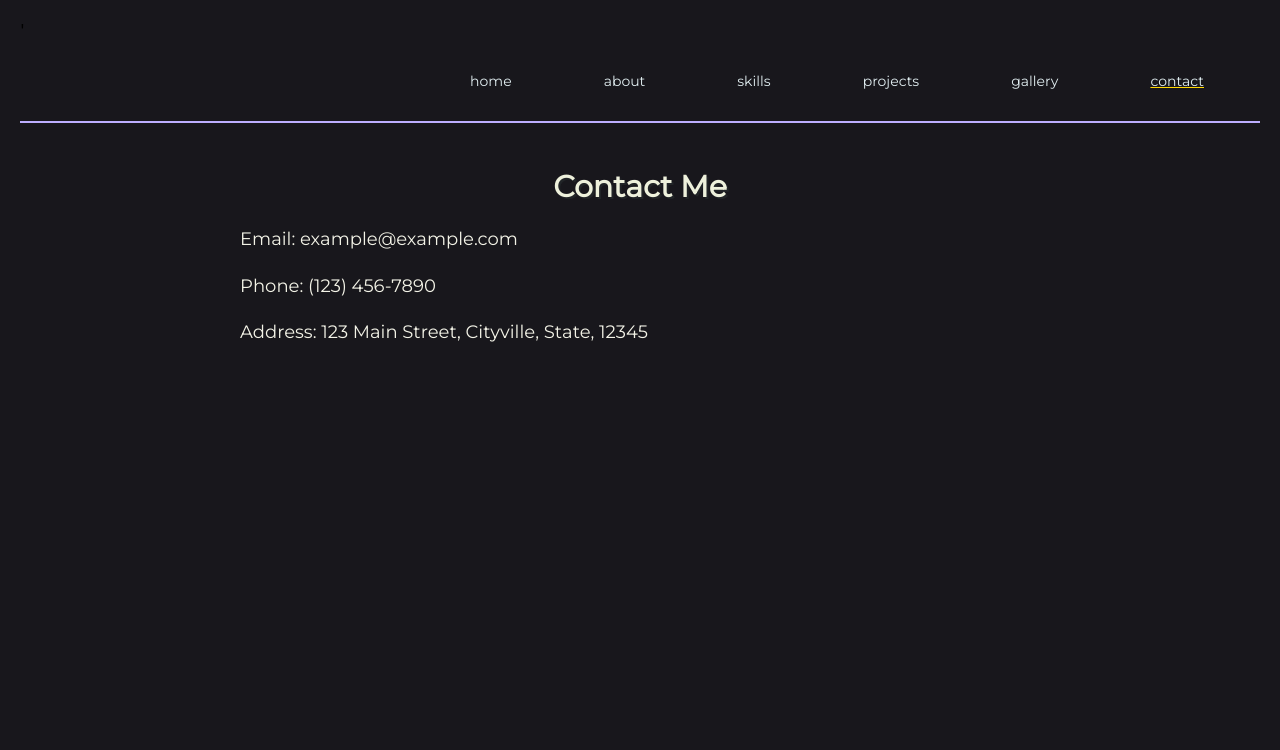
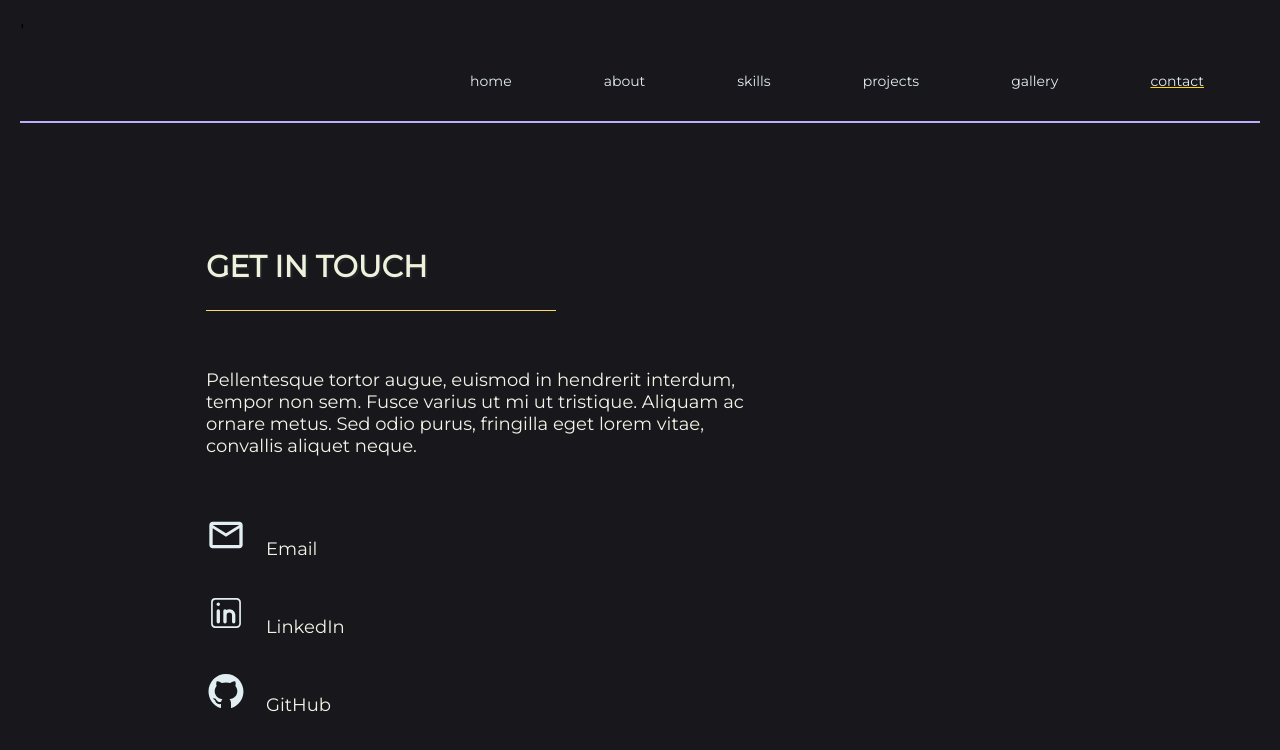
Before and after one commit to Plufin/Portfolio, a React (Create React App) app: page /contact in a window 1280 px wide. Shown: the top 750 px of the page. Built offline with nearby package versions, Linux system fonts and the light colour scheme.

Commit message:
create gallery and contact basestructure

```diff
--- a/src/pages/Contact.js
+++ b/src/pages/Contact.js
@@ -1,38 +1,77 @@
-import React from 'react';
+import Global from '../components/global';
 import styled from 'styled-components';
-import Global from '../components/global.js';
+import { MdOutlineEmail } from 'react-icons/md';
+import { CiLinkedin } from 'react-icons/ci';
+import { AiFillGithub } from 'react-icons/ai';
 
-const Contact = () => {
+function Contact() {
   return (
-    <Container>
+    <div className="base">
       <Global />
-      <ContactTitle>Contact Me</ContactTitle>
-      <ContactInfo>
-        <p>Email: example@example.com</p>
-        <p>Phone: (123) 456-7890</p>
-        <p>Address: 123 Main Street, Cityville, State, 12345</p>
-      </ContactInfo>
-    </Container>
+      <Content>
+        <Title>
+          <h2>GET IN TOUCH</h2>
+        </Title>
+        <p>Pellentesque tortor augue, euismod in hendrerit interdum, tempor non sem. Fusce varius ut mi ut tristique. Aliquam ac ornare metus. Sed odio purus, fringilla eget lorem vitae, convallis aliquet neque. </p>
+        <Info>
+          <InfoItem>
+            <IconContainer>
+              <MdOutlineEmail />
+            </IconContainer>
+            <p>Email</p>
+          </InfoItem>
+          <InfoItem>
+            <IconContainer>
+              <CiLinkedin />
+            </IconContainer>
+            <p>LinkedIn</p>
+          </InfoItem>
+          <InfoItem>
+            <IconContainer>
+              <AiFillGithub />
+            </IconContainer>
+            <p>GitHub</p>
+          </InfoItem>
+        </Info>
+      </Content>
+    </div>
   );
-};
+}
 
-const Container = styled.div`
-  max-width: 800px;
-  margin: 0 auto;
-  padding: 20px;
+const Content = styled.div`
+  flex: 1;
+  display: flex;
+  flex-direction: column;
+  padding-left: 15%;
+  padding-right: 40%;
+  padding-top: 100px;
 `;
 
-const ContactTitle = styled.h2`
-  text-align: center;
-  margin-bottom: 20px;
+
+const Title = styled.div`
+  border-bottom: 1px solid #FCD864;
+  min-width: 150px;
+  max-width: 350px;
+  margin-bottom: 40px;
 `;
 
-const ContactInfo = styled.div`
-  line-height: 1.6;
+const Info = styled.div`
+  padding-top: 40px;
+  display: flex;
+  flex-direction: column;
+  align-items: flex-start;
+`;
 
-  p {
-    margin-bottom: 15px;
-  }
+const InfoItem = styled.div`
+  display: flex;
+  align-items: baseline;
+  margin-bottom: 15px;
+`;
+
+const IconContainer = styled.span`
+  color: #E2EFF2;
+  margin-right: 20px;
+  font-size: 40px;
 `;
 
 export default Contact;
--- a/src/pages/Gallery.js
+++ b/src/pages/Gallery.js
@@ -1,53 +1,59 @@
-import React from 'react';
+import Global from '../components/global';
 import styled from 'styled-components';
-import Global from '../components/global.js';
 
-// Assuming you have an array of image URLs
-const imageUrls = [
-  'https://example.com/image1.jpg',
-  'https://example.com/image2.jpg',
-  'https://example.com/image3.jpg',
-  // Add more image URLs as needed
-];
 
-const Gallery = () => {
+function Gallery() {
   return (
-    <Container>
+    <div className="base">
       <Global />
-      <GalleryTitle>My Gallery</GalleryTitle>
-      <ImageGrid>
-        {imageUrls.map((imageUrl, index) => (
-          <Image key={index} src={imageUrl} alt={`Image ${index + 1}`} />
-        ))}
-      </ImageGrid>
-    </Container>
+      <Main>
+        <All>
+          <h2>ALL</h2>
+        </All>
+        <Filter>
+          <h2>COMISSION</h2>
+          <h2>DIGITAL</h2>
+          <h2>TRADITIONAL</h2>
+          <h2>WEB DESIGN</h2>
+          <h2>TATTOO</h2>
+        </Filter>
+        <Media>
+          <h2>Gallery</h2>
+        </Media>
+      </Main>
+    </div>
   );
-};
+}
 
-const Container = styled.div`
-  max-width: 800px;
-  margin: 0 auto;
-  padding: 20px;
+const Main = styled.div`
+  flex: 1;
+  display: flex;
+  flex-direction: column;
+  align-items: center;
+  justify-content: center;
+  padding-top: 50px;
+  padding-bottom: 50px;
 `;
 
-const GalleryTitle = styled.h2`
-  text-align: center;
-  margin-bottom: 20px;
+const All = styled.div`
+background - color: #47358c40;
 `;
 
-const ImageGrid = styled.div`
-  display: grid;
-  grid-template-columns: repeat(auto-fill, minmax(200px, 1fr));
-  gap: 16px;
+const Filter = styled.div`
+flex: 1;
+display: flex;
+flex - direction: row;
+align - items: center;
+justify - content: baseline;
+background - color: #47358c40;
 `;
 
-const Image = styled.img`
-  width: 100%;
-  height: auto;
-  border-radius: 8px;
-  cursor: pointer;
-
-  /* Add additional styles as needed */
+const Media = styled.div`
+flex: 1;
+display: flex;
+flex - direction: row;
+align - items: center;
+background- color: #47358c40;
 `;
 
 export default Gallery;
```
